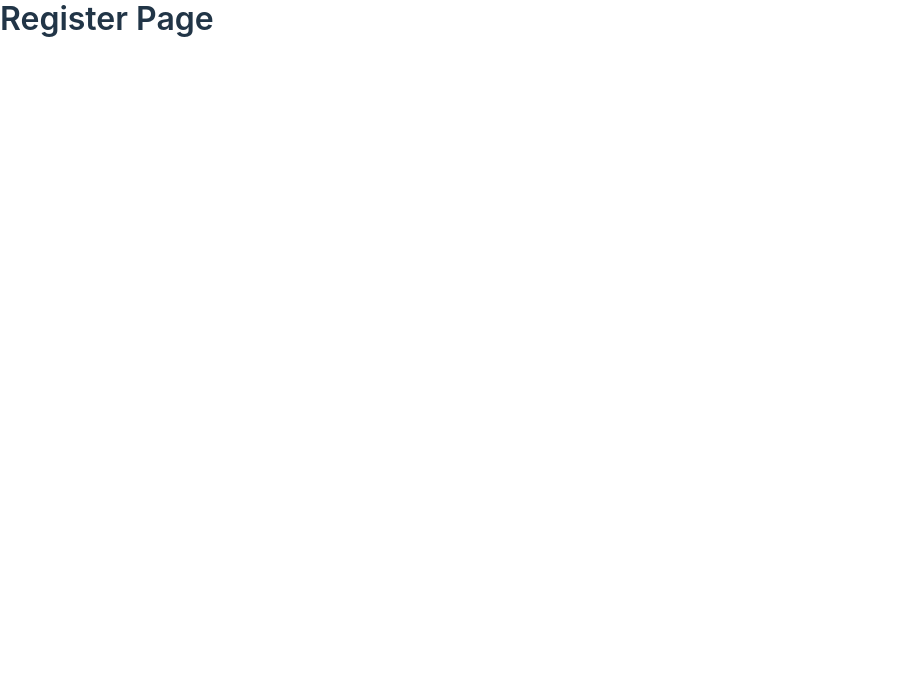
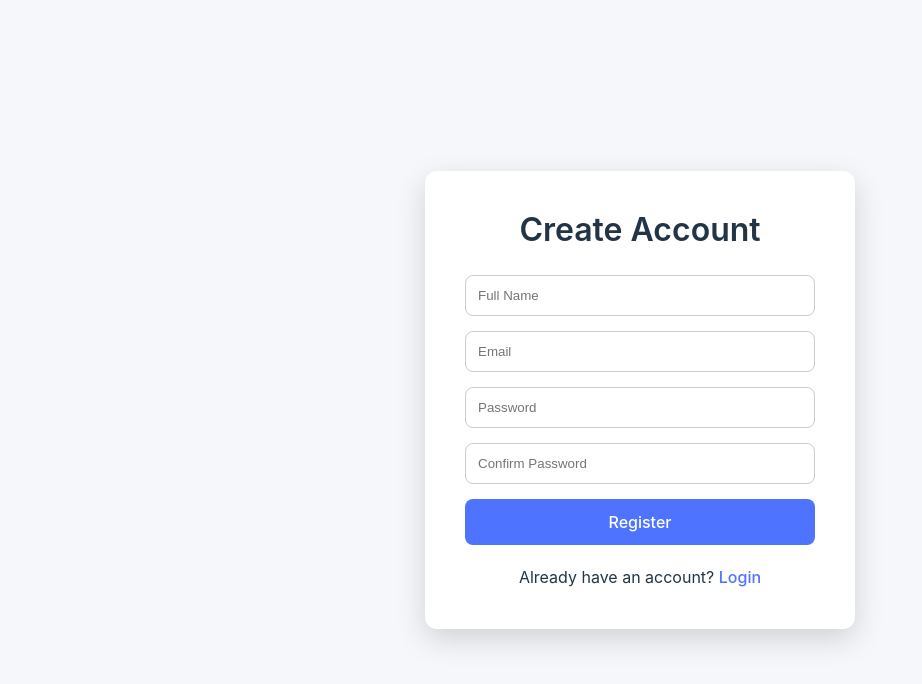
Before and after one commit to HimanshuKumar356/mental-health-chatbot, a React (Vite) app in the folder frontend/mental_health_chatbot/: page /register in a window 1280 px wide. Shown: the top 684 px of the page, without its empty margins (0-922 px from the left). Built offline with nearby package versions, Linux system fonts and the light colour scheme.

Commit message:
feat: complete React authentication module

```diff
--- a/frontend/mental_health_chatbot/src/pages/Dashboard.jsx
+++ b/frontend/mental_health_chatbot/src/pages/Dashboard.jsx
@@ -1,5 +1,46 @@
+import { useNavigate } from "react-router-dom";
+import { useAuth } from "../context/AuthContext";
+
 export default function Dashboard() {
+
+    const navigate = useNavigate();
+
+    const { user, logout } = useAuth();
+
+    const handleLogout = () => {
+
+        logout();
+
+        navigate("/login", { replace: true });
+
+    };
+
     return (
-        <h1>Dashboard</h1>
+
+        <div style={{ padding: "40px" }}>
+
+            <h1>
+
+                Welcome, {user?.name} 👋
+
+            </h1>
+
+            <p>
+
+                {user?.email}
+
+            </p>
+
+            <br />
+
+            <button onClick={handleLogout}>
+
+                Logout
+
+            </button>
+
+        </div>
+
     );
+
 }
--- a/frontend/mental_health_chatbot/src/pages/Login.jsx
+++ b/frontend/mental_health_chatbot/src/pages/Login.jsx
@@ -1,24 +1,38 @@
-import { useState } from "react";
+import { useState, useEffect } from "react";
 
-import { useNavigate } from "react-router-dom";
+import {
+    useNavigate,
+    Link
+} from "react-router-dom";
+
+import { useAuth } from "../context/AuthContext";
 
 import { loginUser } from "../api/auth";
 
-import { useAuth } from "../context/AuthContext";
+import "../styles/login.css";
 
-import "../styles/login.css";
 
 export default function Login() {
 
     const navigate = useNavigate();
 
-    const { login } = useAuth();
+    const { login, isAuthenticated } = useAuth();
 
     const [email, setEmail] = useState("");
 
     const [password, setPassword] = useState("");
 
     const [error, setError] = useState("");
+
+    useEffect(() => {
+
+        if (isAuthenticated) {
+
+            navigate("/dashboard");
+
+        }
+
+    }, [isAuthenticated, navigate]);
 
     const handleSubmit = async (e) => {
 
@@ -124,3 +138,22 @@ export default function Login() {
     );
 
 }
+
+        <p
+            style={{
+            marginTop:"20px",
+            textAlign:"center"
+            }}
+        >
+
+            Don't have an account?
+
+            {" "}
+
+            <Link to="/register">
+
+                Register
+
+            </Link>
+
+        </p>
--- a/frontend/mental_health_chatbot/src/pages/Register.jsx
+++ b/frontend/mental_health_chatbot/src/pages/Register.jsx
@@ -1,5 +1,206 @@
+import { useState } from "react";
+import { useNavigate, Link } from "react-router-dom";
+
+import { registerUser } from "../api/auth";
+
+import "../styles/register.css";
+
 export default function Register() {
-    return (
-        <h1>Register Page</h1>
+
+    const navigate = useNavigate();
+
+    const [name, setName] = useState("");
+
+    const [email, setEmail] = useState("");
+
+    const [password, setPassword] = useState("");
+
+    const [confirmPassword, setConfirmPassword] = useState("");
+
+    const [error, setError] = useState("");
+
+    const [success, setSuccess] = useState("");
+
+    const handleSubmit = async (e) => {
+
+        e.preventDefault();
+
+        setError("");
+
+        setSuccess("");
+
+        if(password !== confirmPassword){
+
+            setError("Passwords do not match.");
+
+            return;
+
+        }
+
+        try{
+
+            const data = await registerUser({
+
+                name,
+
+                email,
+
+                password
+
+            });
+
+            setSuccess(
+
+                data.message ||
+
+                "Registration successful."
+
+            );
+
+            setTimeout(()=>{
+
+                navigate("/login");
+
+            },1500);
+
+        }
+
+        catch(err){
+
+            setError(
+
+                err.response?.data?.error ||
+
+                "Registration failed."
+
+            );
+
+        }
+
+    };
+
+    return(
+
+        <div className="register-container">
+
+            <form
+
+                className="register-card"
+
+                onSubmit={handleSubmit}
+
+            >
+
+                <h1>
+
+                    Create Account
+
+                </h1>
+
+                <input
+
+                    type="text"
+
+                    placeholder="Full Name"
+
+                    value={name}
+
+                    onChange={(e)=>setName(e.target.value)}
+
+                    required
+
+                />
+
+                <input
+
+                    type="email"
+
+                    placeholder="Email"
+
+                    value={email}
+
+                    onChange={(e)=>setEmail(e.target.value)}
+
+                    required
+
+                />
+
+                <input
+
+                    type="password"
+
+                    placeholder="Password"
+
+                    value={password}
+
+                    onChange={(e)=>setPassword(e.target.value)}
+
+                    required
+
+                />
+
+                <input
+
+                    type="password"
+
+                    placeholder="Confirm Password"
+
+                    value={confirmPassword}
+
+                    onChange={(e)=>setConfirmPassword(e.target.value)}
+
+                    required
+
+                />
+
+                {
+
+                    error &&
+
+                    <p style={{color:"red"}}>
+
+                        {error}
+
+                    </p>
+
+                }
+
+                {
+
+                    success &&
+
+                    <p style={{color:"green"}}>
+
+                        {success}
+
+                    </p>
+
+                }
+
+                <button>
+
+                    Register
+
+                </button>
+
+                <div className="login-link">
+
+                    Already have an account?
+
+                    {" "}
+
+                    <Link to="/login">
+
+                        Login
+
+                    </Link>
+
+                </div>
+
+            </form>
+
+        </div>
+
     );
+
 }
--- /dev/null
+++ b/frontend/mental_health_chatbot/src/styles/register.css
@@ -0,0 +1,59 @@
+.register-container{
+    min-height:100vh;
+    display:flex;
+    justify-content:center;
+    align-items:center;
+    background:#f5f7fb;
+}
+
+.register-card{
+
+    width:430px;
+
+    background:white;
+
+    padding:40px;
+
+    border-radius:12px;
+
+    box-shadow:0 10px 30px rgba(0,0,0,.15);
+
+}
+
+.register-card h1{
+
+    text-align:center;
+
+    margin-bottom:25px;
+
+}
+
+.register-card input{
+
+    width:100%;
+
+    padding:12px;
+
+    margin-bottom:15px;
+
+    border:1px solid #ccc;
+
+    border-radius:8px;
+
+}
+
+.register-card button{
+
+    width:100%;
+
+    padding:12px;
+
+}
+
+.login-link{
+
+    margin-top:20px;
+
+    text-align:center;
+
+}
```
